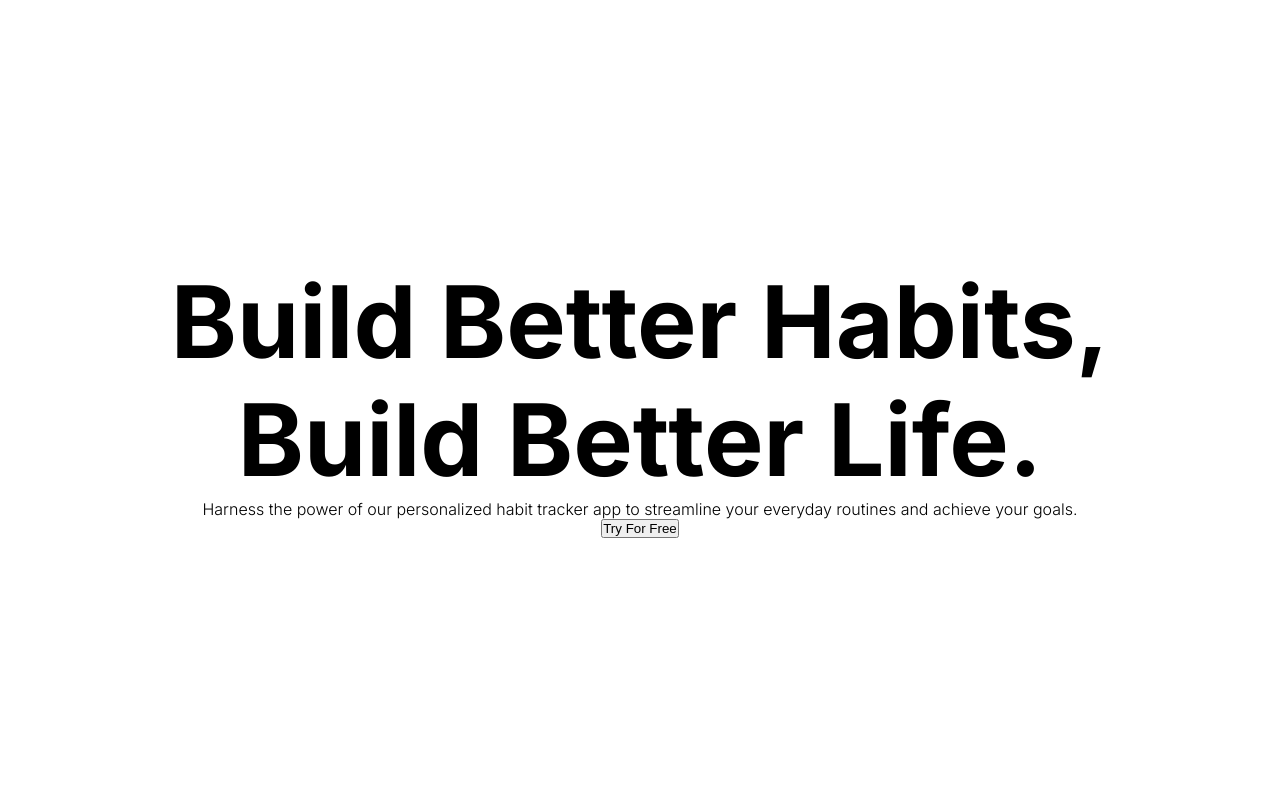
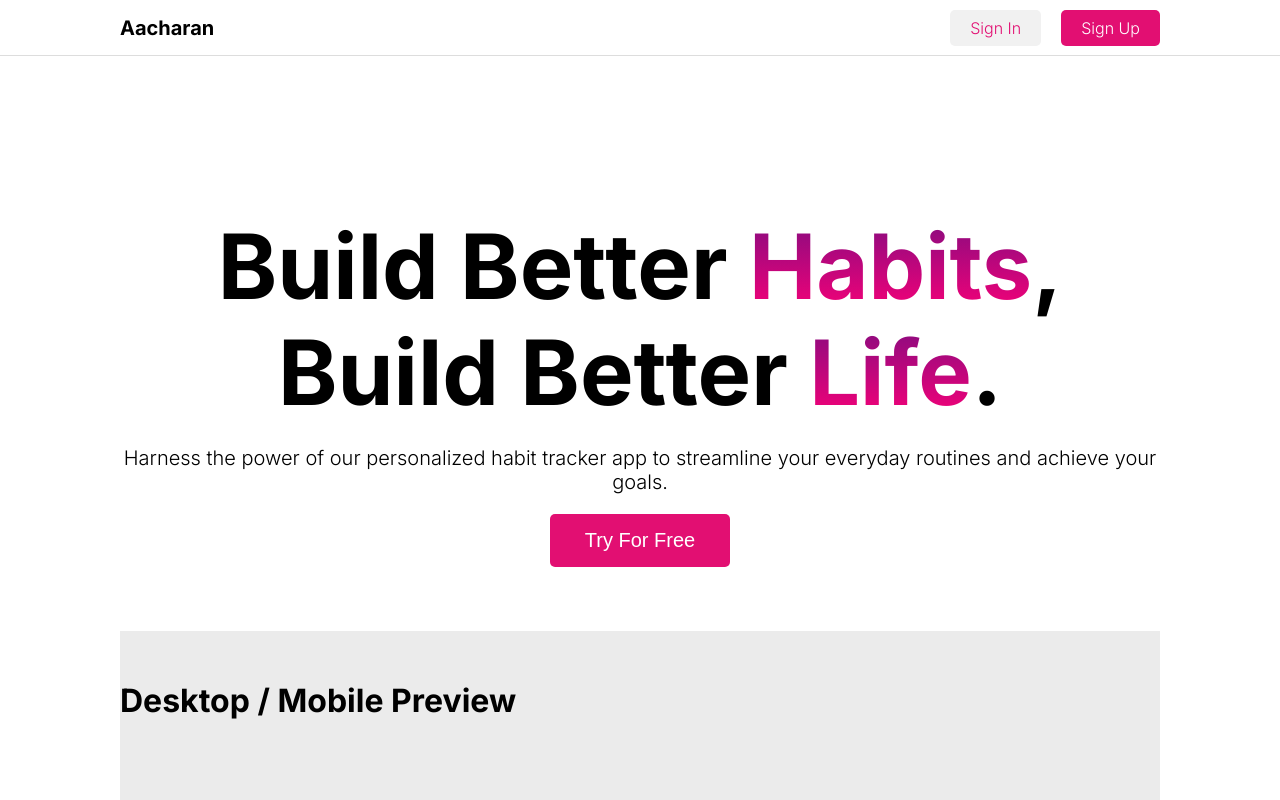
Before and after one commit to WebGuyAshis/Habit-Tracker-React-Node, a React (Create React App) app in the folder client/: page / in a window 1280 px wide. Shown: the top 800 px of the page. Built offline with nearby package versions, Linux system fonts and the light colour scheme; no server answers.

Commit message:
Added Nav for Overview and Created Skeleton

```diff
--- a/client/package.json
+++ b/client/package.json
@@ -10,6 +10,7 @@
     "axios": "^1.5.1",
     "react": "^18.2.0",
     "react-dom": "^18.2.0",
+    "react-router-dom": "^6.16.0",
     "react-scripts": "5.0.1",
     "web-vitals": "^2.1.4"
   },
--- a/client/src/App.css
+++ b/client/src/App.css
@@ -1,4 +1,6 @@
 .App {
   /* text-align: center; */
   padding:0 120px;
+  display: flex;
+  justify-content: center;
 }
--- a/client/src/App.js
+++ b/client/src/App.js
@@ -1,29 +1,34 @@
-import './App.css';
-import { useEffect,useState } from 'react';
+import "./App.css";
+import { useEffect, useState } from "react";
+import { BrowserRouter, Route, Routes } from "react-router-dom";
 
-import axios from 'axios'
-import Overview from './components/Overview';
+import axios from "axios";
+import Overview from "./components/Overview";
 // Move to .env
-axios.defaults.baseURL = 'http://localhost:8080';
+axios.defaults.baseURL = "http://localhost:8080";
 
 function App() {
-
-  const [data, setData] = useState('');
+  const [data, setData] = useState("");
 
   // hitting route of node js
   console.log("Initial Data:");
-  useEffect(()=>{
-    axios.get('/api')
-    .then((response)=>{
-      console.log(response.data);
-      setData(response.data)
-    })
-    .catch(err=>setData("Error Fetching data from Api!"))
-  },[])
+  useEffect(() => {
+    axios
+      .get("/api")
+      .then((response) => {
+        console.log(response.data);
+        setData(response.data);
+      })
+      .catch((err) => setData("Error Fetching data from Api!"));
+  }, []);
 
   return (
     <div className="App">
-      <Overview/>
+      <BrowserRouter>
+        <Routes>
+          <Route path="/" element={<Overview />} />
+        </Routes>
+      </BrowserRouter>
     </div>
   );
 }
--- /dev/null
+++ b/client/src/components/Overview/OverviewNav/index.jsx
@@ -0,0 +1,17 @@
+import {Link} from 'react-router-dom'
+import './overviewNav.styles.css'
+const OverviewNav = ()=>{
+    return(
+        <div className="overview-nav">
+            <div className="overview-nav-logo">
+                Aacharan
+            </div>
+            <div className="overview-auth-btn">
+                <Link className='overview-signin' to="/sign-in">Sign In</Link>
+                <Link className='overview-signup' to="/sign-up">Sign Up</Link>
+            </div>
+        </div>
+    )
+}
+
+export default OverviewNav;
--- /dev/null
+++ b/client/src/components/Overview/OverviewNav/overviewNav.styles.css
@@ -0,0 +1,42 @@
+.overview-nav {
+  height: 7vh;
+  /* width: 100vw; */
+  width: 100%;
+  position: fixed;
+  padding:0 120px;
+  top: 0;
+  left: 0;
+  z-index: 1;
+  display: flex;
+  justify-content: space-between;
+  align-items: center;
+  border-bottom: 1px solid rgb(221, 221, 221);
+  backdrop-filter: blur(10px);
+  -webkit-backdrop-filter:  blur(10px);
+}
+
+.overview-nav-logo {
+  font-size: 20px;
+  font-weight: 900;
+}
+
+.overview-signin {
+  padding: 8px 20px;
+  background-color: rgb(241, 241, 241);
+  color: var(--primary-color);
+  margin-right: 20px;
+  border-radius: 5px;
+  text-decoration: none;
+
+}
+.overview-signup {
+  background-color: var(--primary-color);
+  color: white;
+  padding: 8px 20px;
+  border-radius: 5px;
+  text-decoration: none;
+}
+
+.overview-signin:hover{
+    outline: 1px solid var(--primary-color);
+}
--- a/client/src/components/Overview/index.jsx
+++ b/client/src/components/Overview/index.jsx
@@ -1,15 +1,48 @@
-import './overview.styles.css'
+import OverviewNav from "./OverviewNav";
+import "./overview.styles.css";
 
-const Overview = ()=>{
-    return(
-        <div className="overview">
-            <h1 className='overview-header'>Build Better <span>Habits</span>,</h1>
-            <h1 className='overview-header'>Build Better <span>Life</span>.</h1>
+const Overview = () => {
+  return (
+    <div className="overview">
+      <OverviewNav />
+      <div className="overview-first-imp">
+        <h1 className="overview-header">
+          Build Better <span className="animate-text">Habits</span>,
+        </h1>
+        <h1 className="overview-header">
+          Build Better <span className="animate-text">Life</span>.
+        </h1>
 
-            <p>Harness the power of our personalized habit tracker app to streamline your everyday routines and achieve your goals.</p>
-            <button>Try For Free</button>
+        <p className="overview-quote">
+          Harness the power of our personalized habit tracker app to streamline
+          your everyday routines and achieve your goals.
+        </p>
+        <button className="try-free-btn">Try For Free</button>
+      </div>
+{/* Preview Image */}
+      <div className="preview-img">
+        <h1>Desktop / Mobile Preview</h1>
+      </div>
+
+{/* Features Preview */}
+        <div className="preview-features">
+            <h1>Some Text</h1>
+            <p>Related Quote</p>
+            {/* Features */}
         </div>
-    )
-}
+
+        {/* Challenges Preview Show case */}
+        <div className="preview-challenge">
+
+        </div>
+
+
+        {/* A Sexy Footer */}
+        <div className="overview-footer">
+
+        </div>
+    </div>
+  );
+};
 
 export default Overview;
--- a/client/src/components/Overview/overview.styles.css
+++ b/client/src/components/Overview/overview.styles.css
@@ -1,6 +1,12 @@
 .overview{
-    width: 100%;
-    height: 100vh;
+    /* width: 80%; */
+    /* margin: auto; */
+    /* position: relative; */
+}
+
+.overview-first-imp{
+    height: 90%;
+    padding-top: 150px;
     display: flex;
     flex-direction: column;
     align-items: center;
@@ -8,7 +14,53 @@
 }
 
 .overview-header{
-    font-size: 100px;
+    font-size: 90px;
     font-weight: 900;
     line-height: 118%;
 }
+
+.overview-quote{
+    font-size: 20px;
+    margin:20px 0;
+    text-align: center;
+}
+
+.try-free-btn{
+    background-color: var(--primary-color);
+    cursor: pointer;
+    outline: none;
+    border: none;
+    padding: 15px 35px;
+    border-radius: 5px;
+    font-size: 20px;
+    color: white;
+}
+
+.animate-text{
+    background-image: linear-gradient(rgb(128, 12, 128),rgb(255, 0, 119));
+    -webkit-background-clip: text;
+    background-clip: text;
+    color: transparent;
+    animation: textAnimte 6s ease-in-out infinite;
+}
+
+
+.animate-text {
+    background-image: linear-gradient(rgb(128, 12, 128), rgb(255, 0, 119));
+    -webkit-background-clip: text;
+    background-clip: text;
+    color: transparent;
+}
+
+.preview-img{
+    padding-top: 50px;
+    height: 90%;
+    background: rgb(235, 235, 235);
+}
+
+/* Preview Features */
+.preview-features{
+    padding-top: 50px;
+    height: 90%;
+    background: rgb(209, 209, 209);
+}
--- a/client/src/index.css
+++ b/client/src/index.css
@@ -2,6 +2,10 @@
   margin: 0;
   padding: 0;
   box-sizing: border-box;
+}
+:root {
+  --primary-color: rgb(226, 15, 114);
+  --font-size: 16px;
 }
 body {
   font-family: 'Inter', sans-serif;
```
Also changed, not shown: 2 other files (tests, documents, lock files or other folders).
